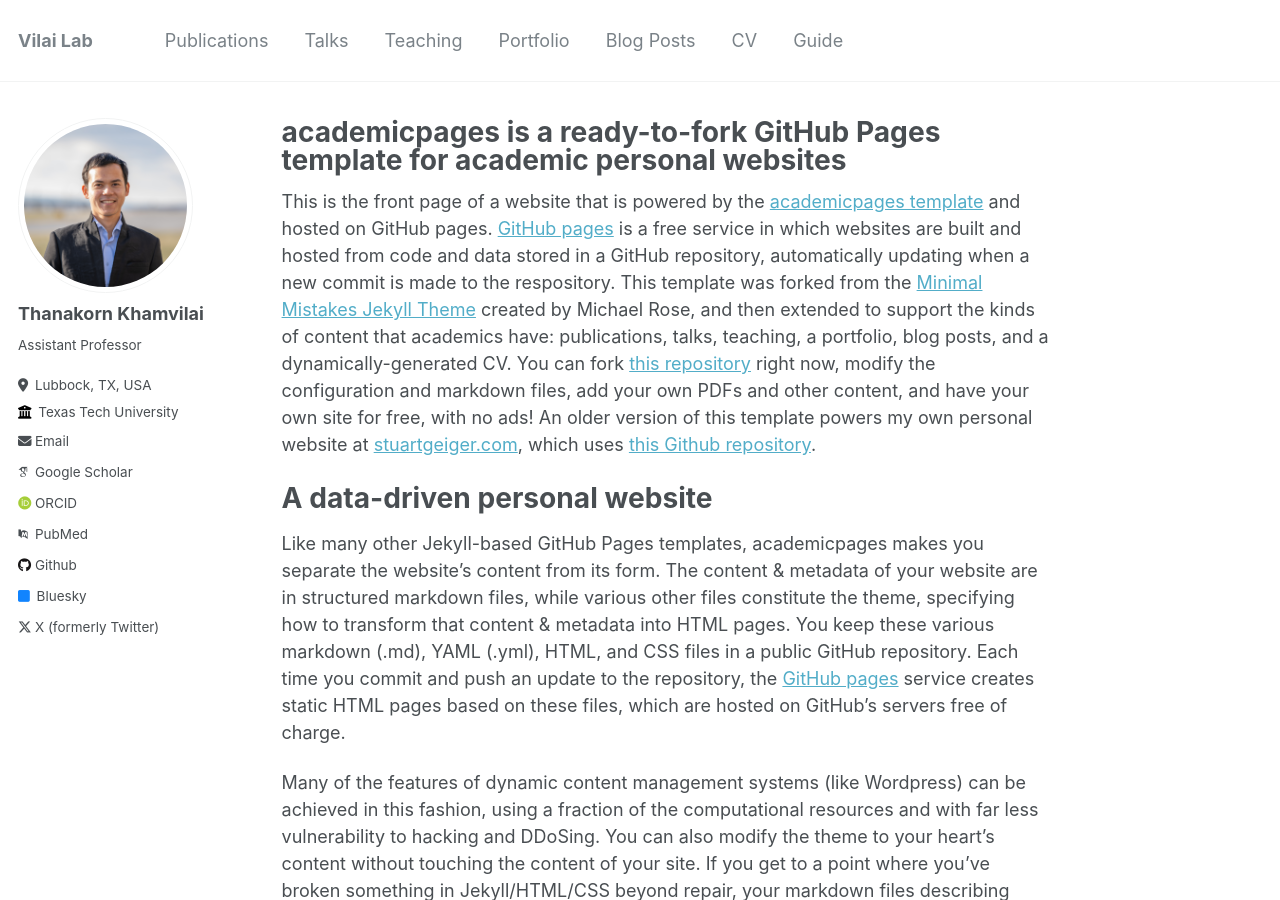
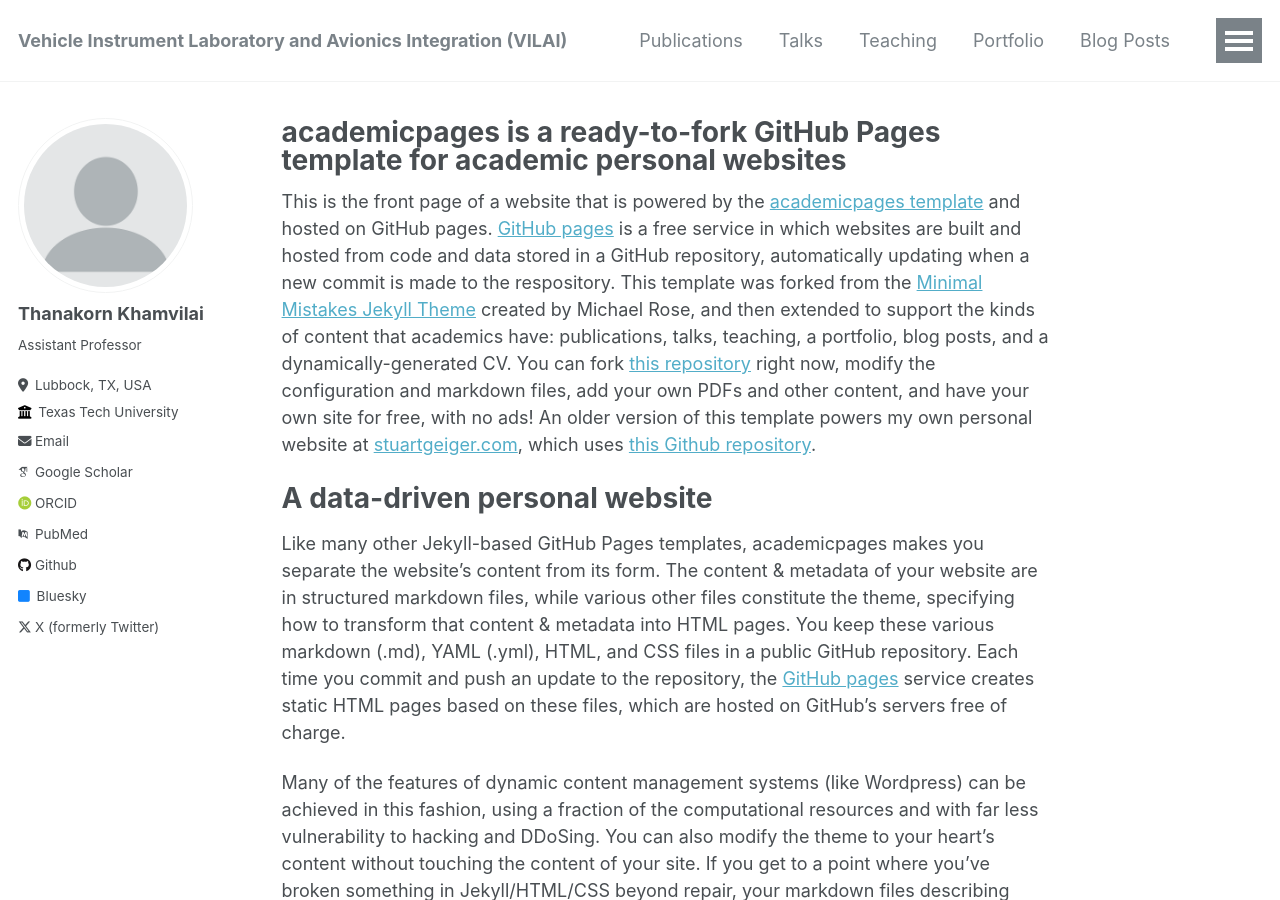
Before and after one commit to tkhamvilai/tkhamvilai.github.io, a Jekyll site: the page built from _pages/about.md, in a window 1280 px wide and 900 px high. Built offline with Jekyll 4.4.1, drawn with Linux system fonts in a browser that asks for light colours; some web fonts are replaced.

```diff
--- a/_config.yml
+++ b/_config.yml
@@ -8,7 +8,7 @@
 
 # Basic Site Settings
 locale                   : "en-US"
-title                    : "Vilai Lab"
+title                    : "Vehicle Instrument Laboratory and Avionics Integration (VILAI)"
 title_separator          : "-"
 name                     : &name "Thanakorn Khamvilai"
 description              : &description "personal description"
@@ -21,7 +21,7 @@ repository               : "academicpages/academicpages.github.io"
 #               Additional customization can be done by editing /_includes/author-profile.html
 author:
   # Biographic information
-  avatar           : "tkhamvilai.png"
+  avatar           : "profile.png"
   name             : "Thanakorn Khamvilai"
   pronouns         : # example: "she/her"
   bio              : "Assistant Professor"
```
